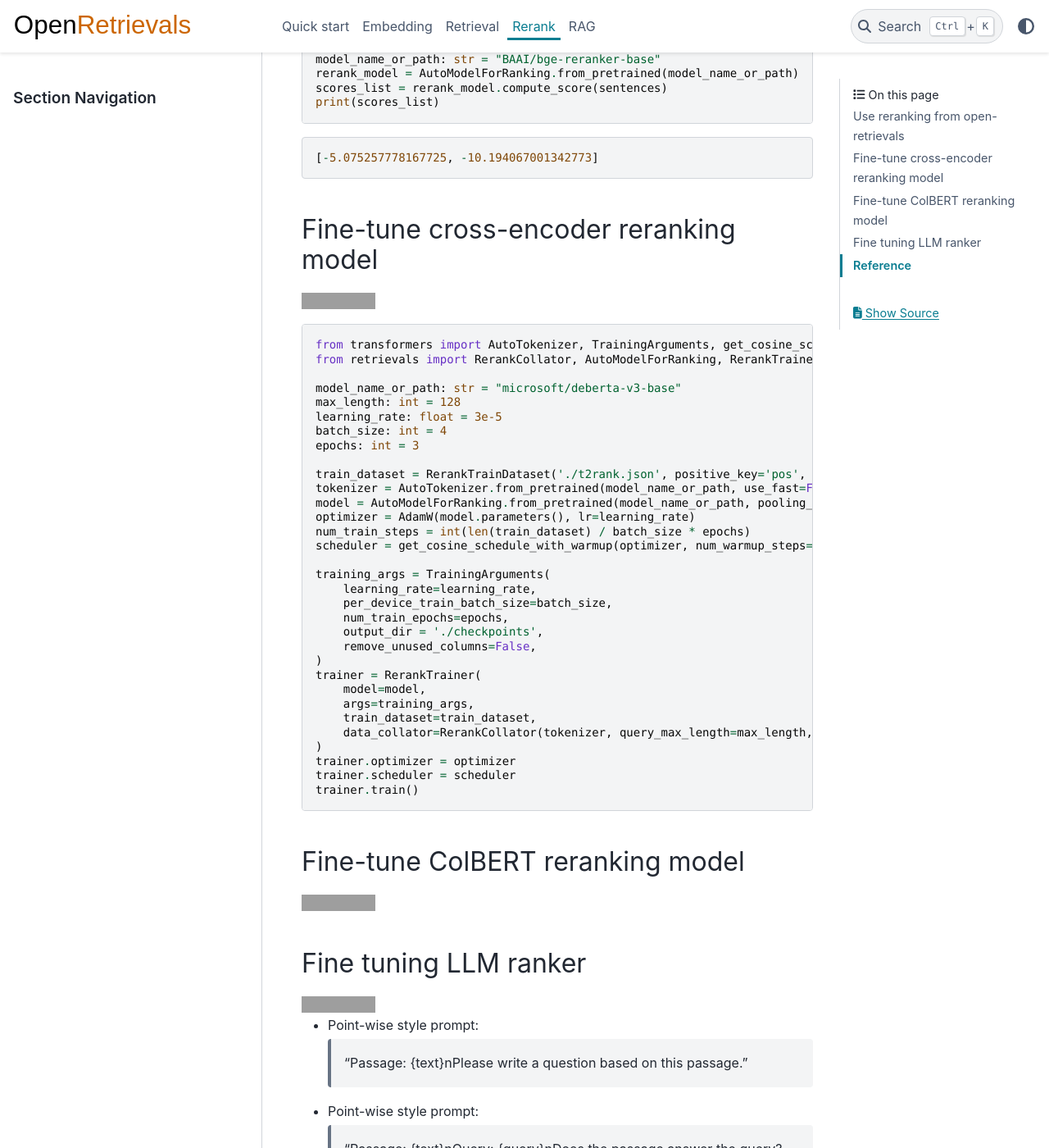
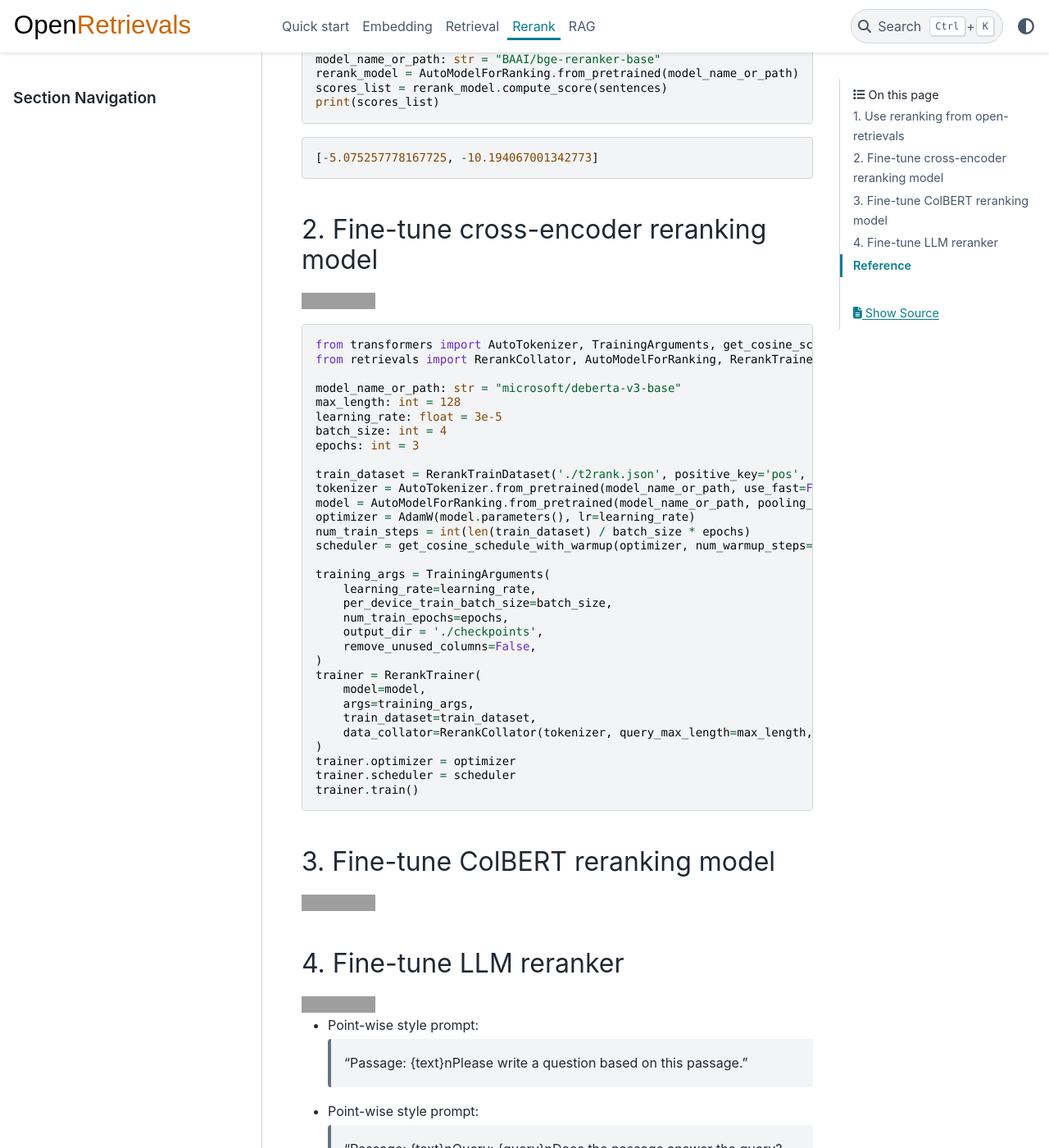
Before and after one commit to LongxingTan/open-retrievals, a Sphinx documentation site: the page built from docs/source/rerank.rst, in a window 1280 px wide and 1400 px high, scrolled down 366 px. Shown: the whole window at 82% size. Built offline with Sphinx 7.4.7 and the PyData theme 0.15.4, drawn with Linux system fonts in a browser that asks for light colours; some of the changed text lies outside the part shown; grey boxes are pictures that could not be loaded.

Commit message:
docs: update

```diff
--- a/docs/source/embed.rst
+++ b/docs/source/embed.rst
@@ -3,7 +3,7 @@ Embedding
 
 .. _embed:
 
-Use embedding from open-retrievals
+1. Use embedding from open-retrievals
 ---------------------------------------
 
 we can use `AutoModelForEmbedding` to get the sentence embedding from pretrained transformer or large language model.
@@ -13,7 +13,7 @@ The Transformer model could get the representation vector from a sentence.
     Choose the right `pooling_method` when use the pretrained embedding, check in `huggingface <https://huggingface.co/models>`_
 
 
-Fine-tune
+2. Fine-tune
 ------------------
 
 - point-wise
@@ -107,7 +107,7 @@ arcface
 List wise
 ~~~~~~~~~~~~~~
 
-Training skills
+3. Training skills
 -----------------------------------
 
 multiple gpus
--- a/docs/source/rerank.rst
+++ b/docs/source/rerank.rst
@@ -3,8 +3,8 @@ Rerank
 
 .. _rerank:
 
-Use reranking from open-retrievals
-------------------------------------
+1. Use reranking from open-retrievals
+-------------------------------------------
 
 .. code-block:: python
 
@@ -25,8 +25,8 @@ Use reranking from open-retrievals
     [-5.075257778167725, -10.194067001342773]
 
 
-Fine-tune cross-encoder reranking model
--------------------------------------------
+2. Fine-tune cross-encoder reranking model
+-----------------------------------------------
 
 .. image:: https://colab.research.google.com/assets/colab-badge.svg
     :target: https://colab.research.google.com/drive/1QvbUkZtG56SXomGYidwI4RQzwODQrWNm?usp=sharing
@@ -69,15 +69,15 @@ Fine-tune cross-encoder reranking model
     trainer.train()
 
 
-Fine-tune ColBERT reranking model
-------------------------------------
+3. Fine-tune ColBERT reranking model
+----------------------------------------
 
 .. image:: https://colab.research.google.com/assets/colab-badge.svg
     :target: https://colab.research.google.com/drive/1QVtqhQ080ZMltXoJyODMmvEQYI6oo5kO?usp=sharing
     :alt: Open In Colab
 
 
-Fine tuning LLM ranker
+4. Fine-tune LLM reranker
 -------------------------------------
 
 .. image:: https://colab.research.google.com/assets/colab-badge.svg
```
Also changed, not shown: docs/source/index.rst (+8 -2 lines).
